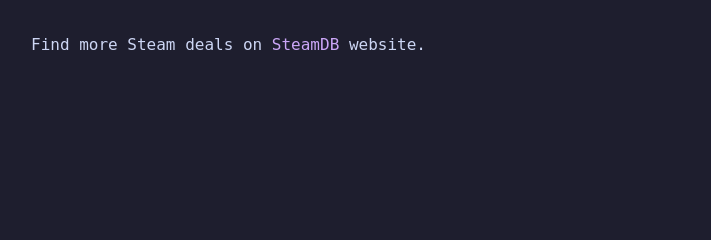
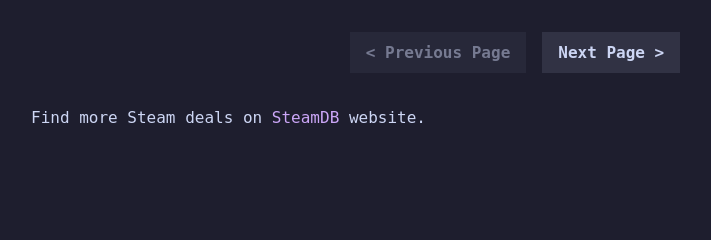
Before and after one commit to lostvikx/steam-info, a Flask app: page /deals/1 in a window 1280 px wide. Shown: the part 167-407 px from the top of the page, without its empty margins (125-836 px from the left). Run offline with Flask 3, Linux system fonts and the light colour scheme; data that the repository does not hold is empty.

Commit message:
bug fix in fetch and added pagination

```diff
--- a/static/css/style.css
+++ b/static/css/style.css
@@ -563,3 +563,17 @@ nav a:hover {
     width: 1rem;
     height: 1rem;
 }
+
+.pagination {
+    margin: 2rem 0;
+    display: flex;
+    align-items: center;
+    justify-content: center;
+    gap: 1rem;
+}
+
+.disabled {
+    pointer-events: none;
+    cursor: not-allowed;
+    opacity: 0.5;
+}
--- a/templates/deals.html
+++ b/templates/deals.html
@@ -35,7 +35,6 @@
                     <th>Metacritic</th>
                     <th>Rating</th>
                     <th>Release</th>
-                    <!--<th>Score</th>-->
                 </tr>
             </thead>
             <tbody>
@@ -58,11 +57,19 @@
                             </td>
                             <td class="num-col">{{ deal.steam_rating_percent }}&percnt;</td>
                             <td class="release-timestamp text-col">{{ deal.release_date }}</td>
-                            <!--<td class="num-col">{{ deal.deal_rating }}</td>-->
                         </tr>
                 {% endfor %}
             </tbody>
         </table>
+
+        <div class="pagination">
+            {% if page_num > 1 %}
+                <a href="/deals/{{ page_num - 1 }}" class="btn">&lt; Previous Page</a>
+            {% else %}
+                <span class="btn disabled">&lt; Previous Page</span>
+            {% endif %}
+                <a href="/deals/{{ page_num + 1 }}" class="btn">Next Page &gt;</a>
+        </div>
 
         <p class="steamdb">
             Find more Steam deals on <a href="https://steamdb.info/sales/?cc=in&max_price=1000&min_discount=50&min_rating=90&min_reviews=5000&sort=rating_desc" target="_blank">SteamDB</a> website.
--- a/utils/fetch.py
+++ b/utils/fetch.py
@@ -80,8 +80,8 @@ def game_info(appid:str, currency:str="IN") -> dict:
         try:
             info["developers"] = d.get("developers")[0]
             info["publishers"] = d.get("publishers")[0]
-        except IndexError as err:
-            print(f"Error in game info: {err}")
+        except Exception as err:
+            print(f"Error in getting publisher or developers: {err}")
             info["developers"] = None
             info["publishers"] = None
 
```
Also changed, not shown: templates/game.html (+8 -4 lines).
